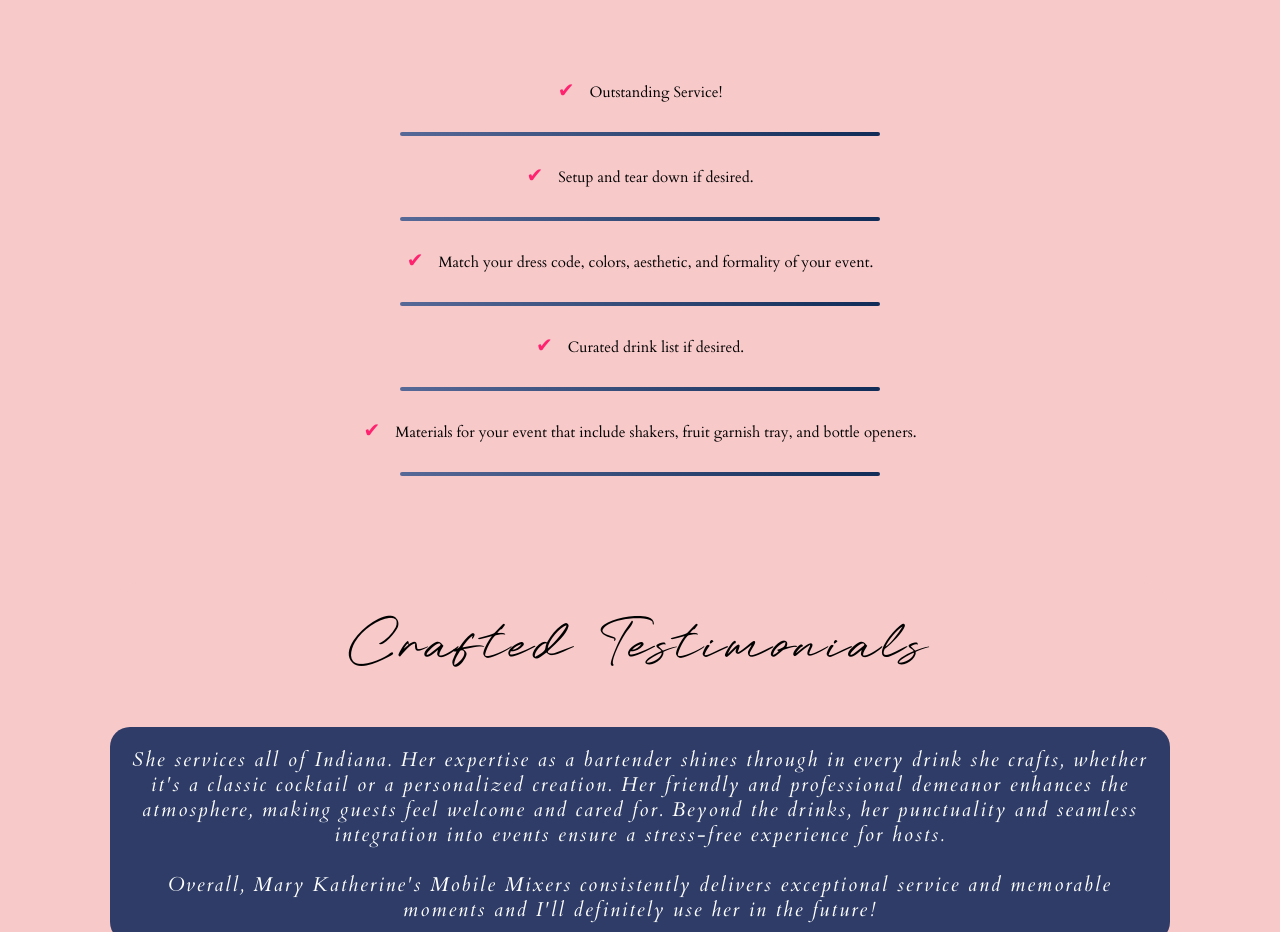
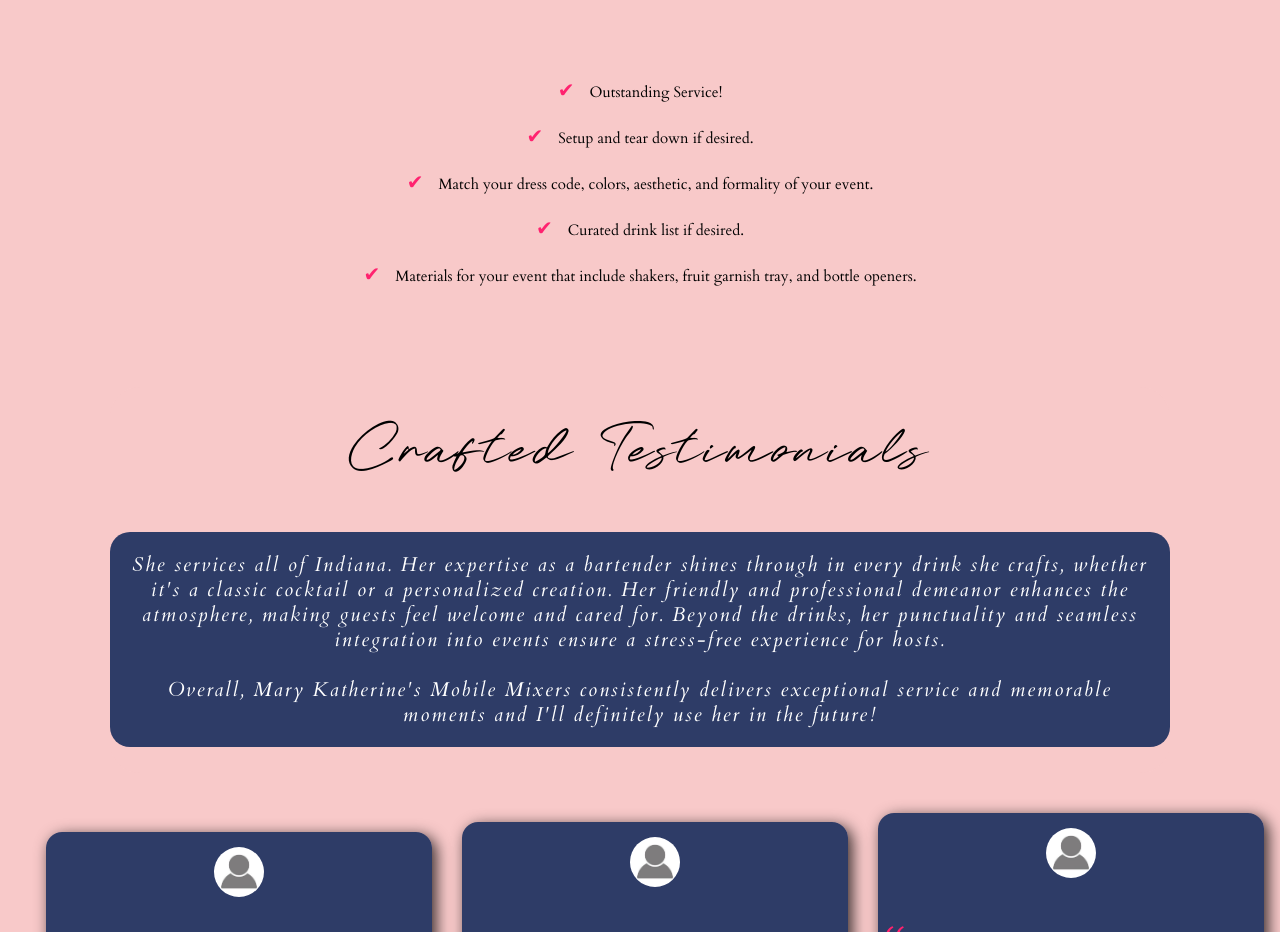
Before and after one commit to noahruckman18/Mary_Katherines_Mobile_Mixers, a plain HTML site: page index.html in a window 1280 px wide. Shown: the part 2687-3619 px from the top of the page. Drawn offline with nearby package versions, Linux system fonts and the light colour scheme; a web font is replaced by a local one.

Commit message:
Changed What I provide section.

```diff
--- a/index.html
+++ b/index.html
@@ -115,15 +115,10 @@
                     <h1>What I Provide</h1>
                     <div class="provide-list">
                         <p><span>&#x2714;</span>Outstanding Service!</p>
-                        <hr>
                         <p><span>&#x2714;</span>Setup and tear down if desired.</p>
-                        <hr>
                         <p><span>&#x2714;</span>Match your dress code, colors, aesthetic, and formality of your event.</p>
-                        <hr>
                         <p><span>&#x2714;</span>Curated drink list if desired.</p>
-                        <hr>
                         <p><span>&#x2714;</span>Materials for your event that include shakers, fruit garnish tray, and bottle openers.</p>
-                        <hr>
                     </div>
                 </div>
             </div>
--- a/style.css
+++ b/style.css
@@ -289,16 +289,6 @@
     left: 0; /* Position the checkmark to the left */
     top: 0;
     margin-left: 10%;
-}
-
-.provide-list hr {
-    border: none;
-    width: 75%;
-    height: 4px;
-    margin-top: 25px;
-    margin-bottom: 25px;
-    background-image: linear-gradient(270deg, rgb(16, 44, 87), rgba(24, 67, 131, 0.718));
-    border-radius: 10px;
 }
 
 .review-section {
```
